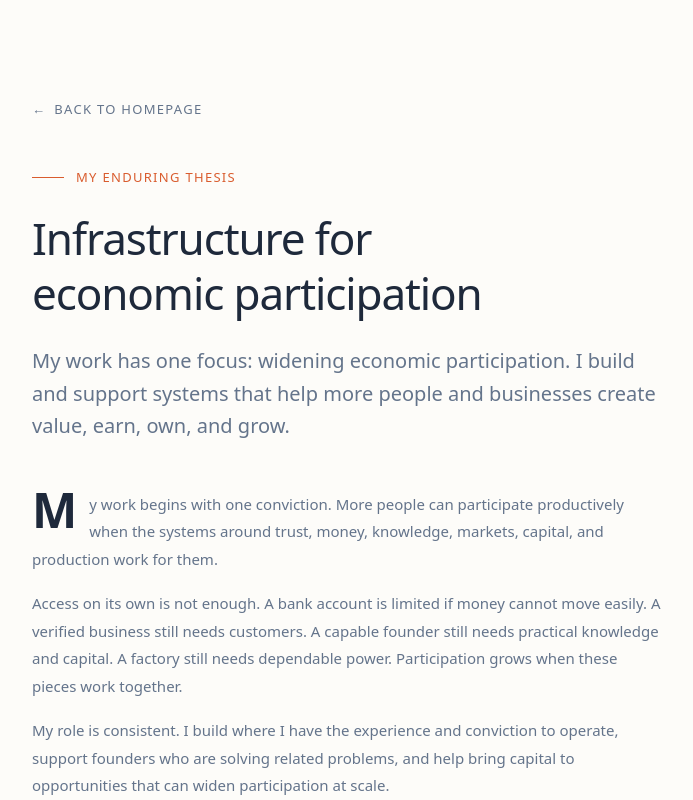
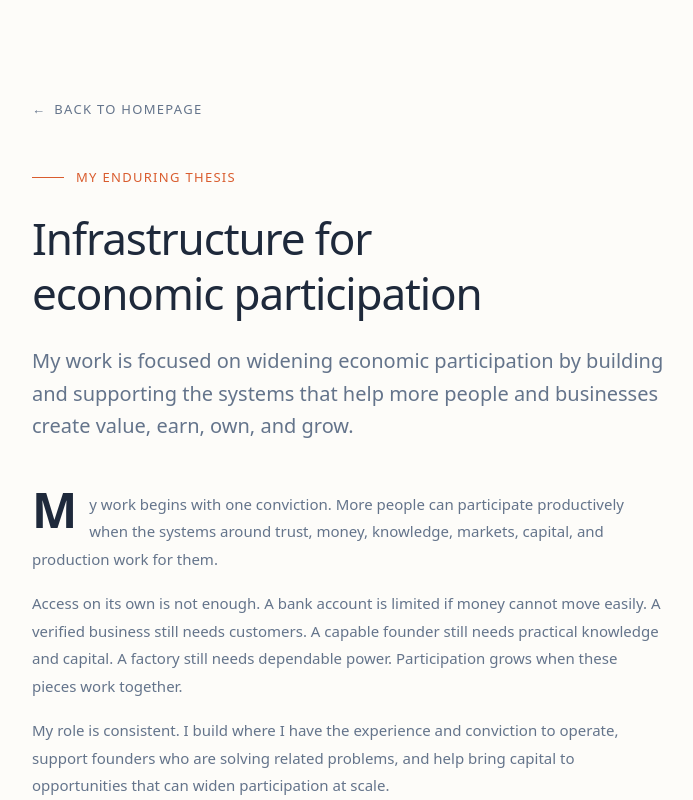
Before and after one commit to Threadigit/adetuyi.com, a Next.js app: page /thesis in a window 1280 px wide. Shown: the top 800 px of the page, without its empty margins (292-985 px from the left). Built offline with nearby package versions, Linux system fonts and the light colour scheme.

Commit message:
Refine thesis introduction

```diff
--- a/src/app/thesis/page.tsx
+++ b/src/app/thesis/page.tsx
@@ -106,9 +106,9 @@ export default function EconomicParticipationThesisPage() {
             <span className="block">economic participation</span>
           </h1>
           <p className="text-[18px] md:text-[20px] leading-relaxed text-muted">
-            My work has one focus: widening economic participation. I build and
-            support systems that help more people and businesses create value,
-            earn, own, and grow.
+            My work is focused on widening economic participation by building
+            and supporting the systems that help more people and businesses
+            create value, earn, own, and grow.
           </p>
         </header>
 
```
